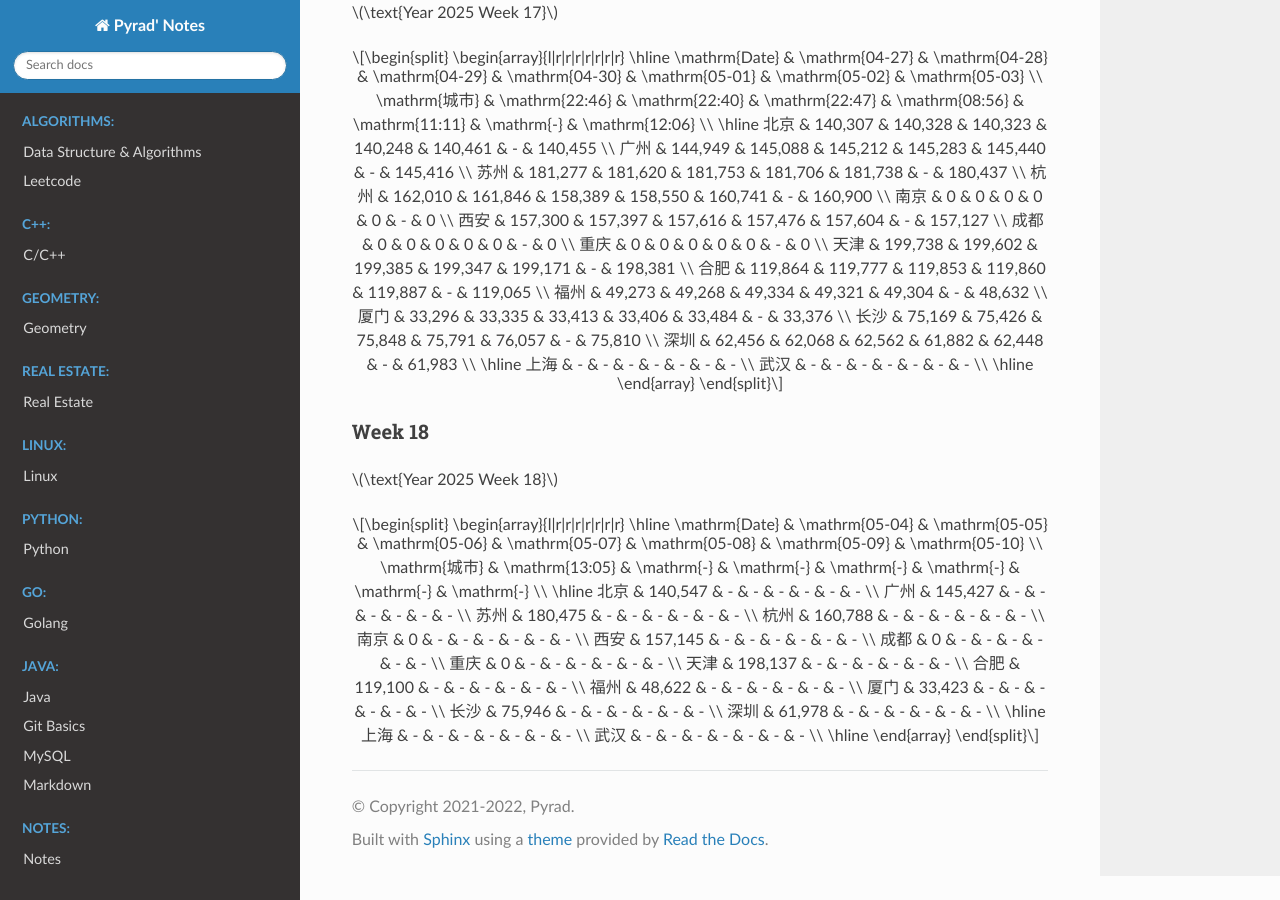
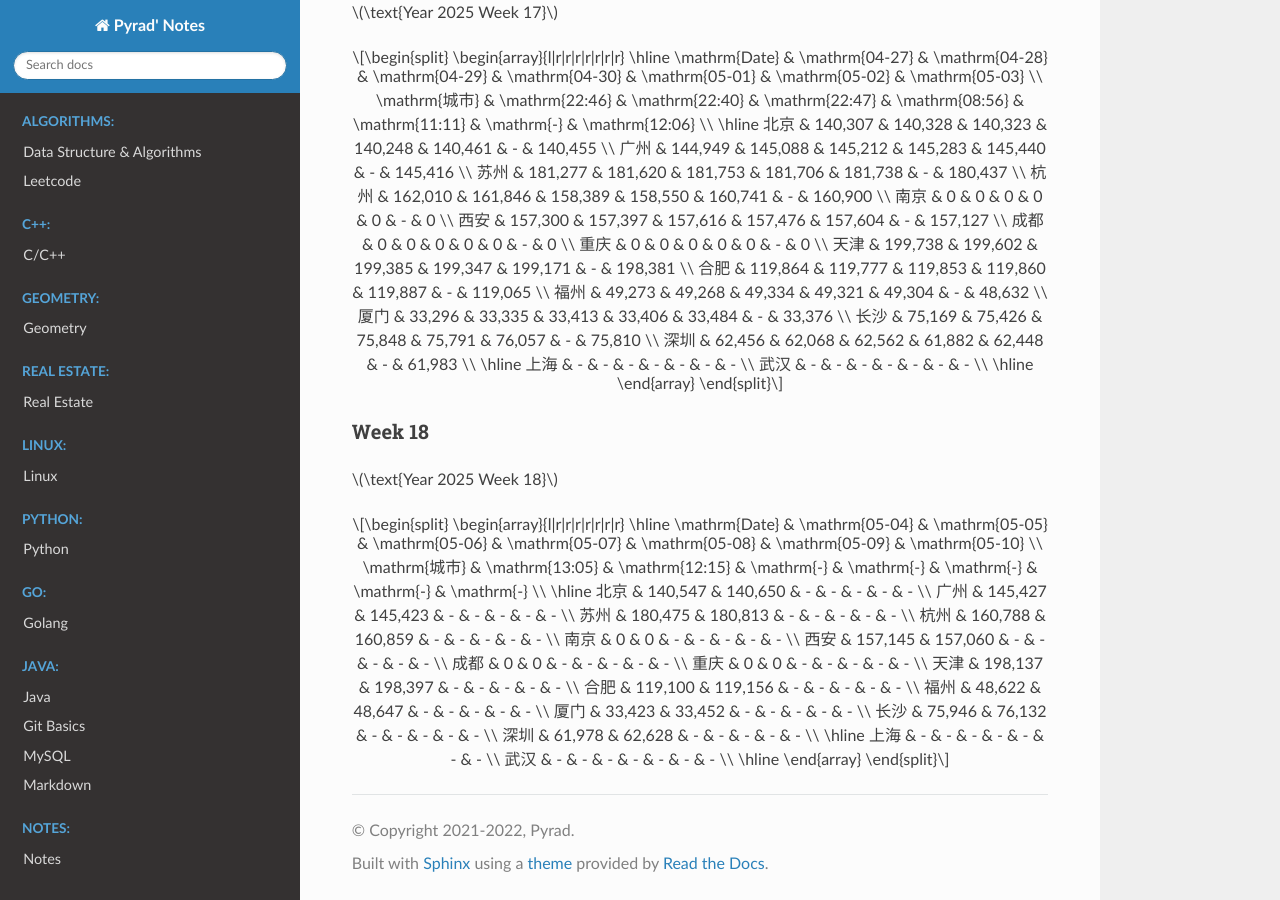
Before and after one commit to Pyrad/pyradnotes, a Sphinx documentation site: the page built from source/RealEstate/resalenumbers2025.md, in a window 1280 px wide and 900 px high, scrolled down 8356 px. Built offline with Sphinx 7.4.7 and the Read the Docs theme 3.1.0, drawn with Linux system fonts in a browser that asks for light colours; pages that are not in the unit, such as notebooks, are missing from menus; a script that is not in the unit is left out.

Commit message:
Realestate Update resale numbers 2025-05-05 12:15

```diff
--- a/source/RealEstate/resalenumbers2025.md
+++ b/source/RealEstate/resalenumbers2025.md
@@ -587,22 +587,22 @@ $$
 \begin{array}{l|r|r|r|r|r|r|r}
 \hline
 \mathrm{Date} & \mathrm{05-04} & \mathrm{05-05} & \mathrm{05-06} & \mathrm{05-07} & \mathrm{05-08} & \mathrm{05-09} & \mathrm{05-10} \\
-\mathrm{城市} & \mathrm{13:05} & \mathrm{-} & \mathrm{-} & \mathrm{-} & \mathrm{-} & \mathrm{-} & \mathrm{-} \\
+\mathrm{城市} & \mathrm{13:05} & \mathrm{12:15} & \mathrm{-} & \mathrm{-} & \mathrm{-} & \mathrm{-} & \mathrm{-} \\
 \hline
-北京 & 140,547 & - & - & - & - & - & - \\
-广州 & 145,427 & - & - & - & - & - & - \\
-苏州 & 180,475 & - & - & - & - & - & - \\
-杭州 & 160,788 & - & - & - & - & - & - \\
-南京 & 0 & - & - & - & - & - & - \\
-西安 & 157,145 & - & - & - & - & - & - \\
-成都 & 0 & - & - & - & - & - & - \\
-重庆 & 0 & - & - & - & - & - & - \\
-天津 & 198,137 & - & - & - & - & - & - \\
-合肥 & 119,100 & - & - & - & - & - & - \\
-福州 & 48,622 & - & - & - & - & - & - \\
-厦门 & 33,423 & - & - & - & - & - & - \\
-长沙 & 75,946 & - & - & - & - & - & - \\
-深圳 & 61,978 & - & - & - & - & - & - \\
+北京 & 140,547 & 140,650 & - & - & - & - & - \\
+广州 & 145,427 & 145,423 & - & - & - & - & - \\
+苏州 & 180,475 & 180,813 & - & - & - & - & - \\
+杭州 & 160,788 & 160,859 & - & - & - & - & - \\
+南京 & 0 & 0 & - & - & - & - & - \\
+西安 & 157,145 & 157,060 & - & - & - & - & - \\
+成都 & 0 & 0 & - & - & - & - & - \\
+重庆 & 0 & 0 & - & - & - & - & - \\
+天津 & 198,137 & 198,397 & - & - & - & - & - \\
+合肥 & 119,100 & 119,156 & - & - & - & - & - \\
+福州 & 48,622 & 48,647 & - & - & - & - & - \\
+厦门 & 33,423 & 33,452 & - & - & - & - & - \\
+长沙 & 75,946 & 76,132 & - & - & - & - & - \\
+深圳 & 61,978 & 62,628 & - & - & - & - & - \\
 \hline
 上海 & - & - & - & - & - & - & - \\
 武汉 & - & - & - & - & - & - & - \\
```
Also changed, not shown: 1 other file.
